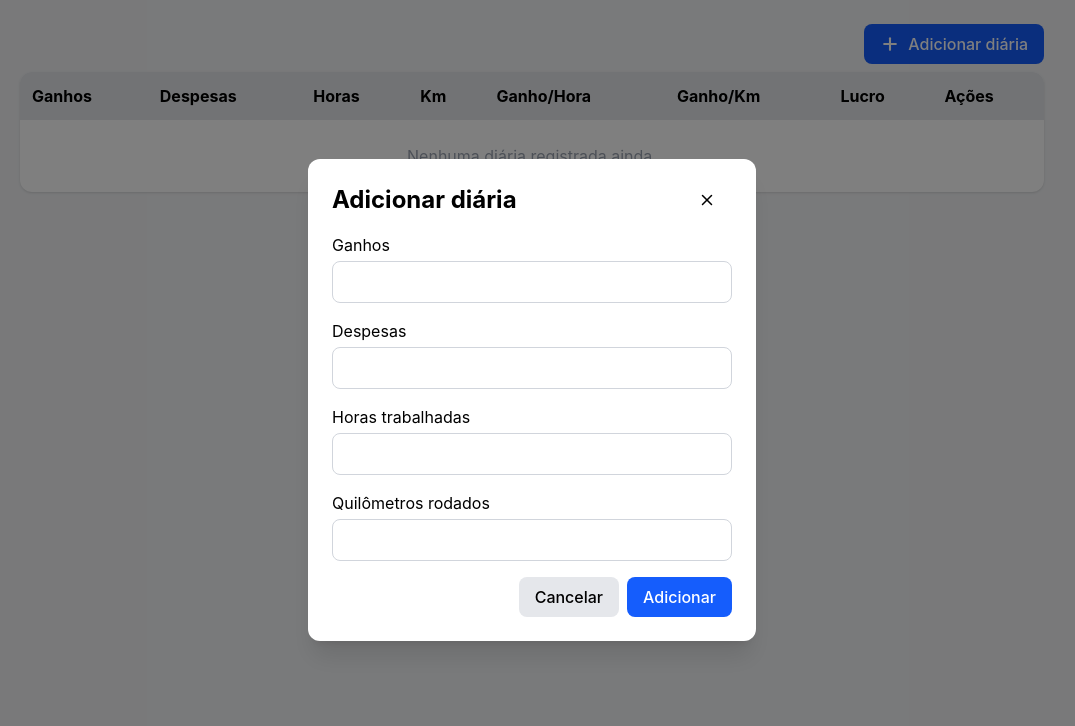
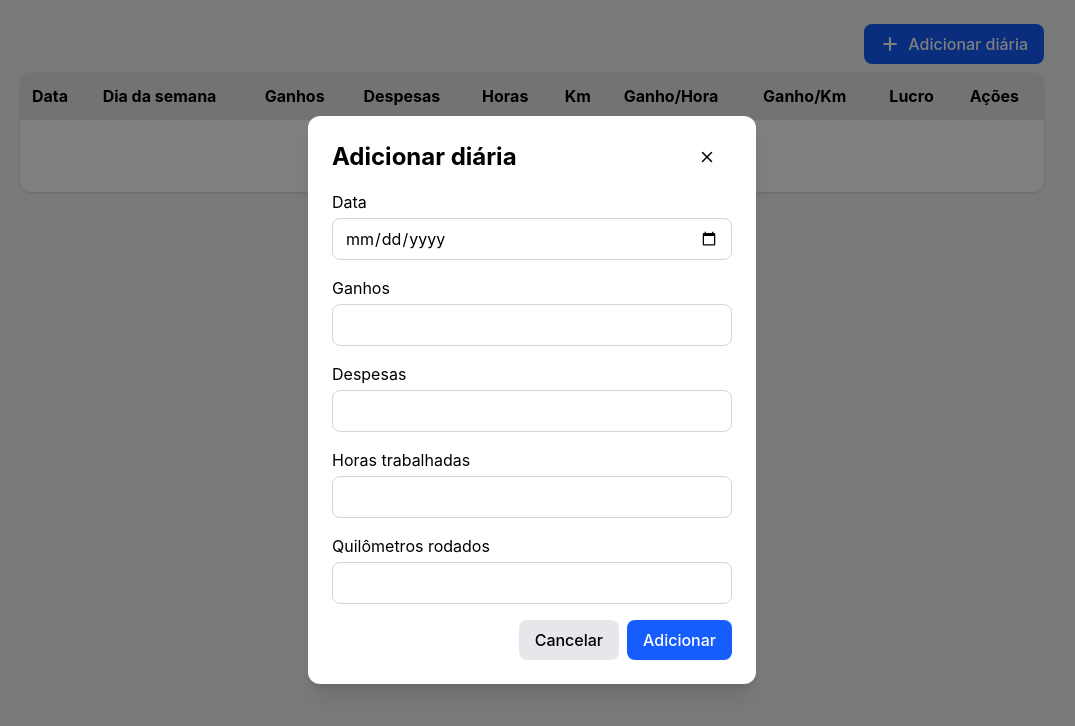
Before and after one commit to rodrigovalentimrs/driver-daily-dashboard, a React (Vite) app: page / in a window 1280 px wide. Both pictures are taken after a click on the button "Adicionar diária". Shown: the top 726 px of the page, without its empty margins (108-1183 px from the left). Built offline with nearby package versions, Linux system fonts and the light colour scheme.

Commit message:
feat: adiciona suporte inicial para datas e dias da semana

```diff
--- a/src/pages/Daily/components/DailyForm.jsx
+++ b/src/pages/Daily/components/DailyForm.jsx
@@ -27,6 +27,23 @@ export function DailyForm({
       </div>
 
       <form onSubmit={handleSubmit} className="flex flex-col gap-4">
+
+        <div className="flex flex-col gap-1">
+          <label htmlFor="Date">Data</label>
+          <Input
+            type="date"
+            name="date"
+            id="date"
+            step="0.01"
+            min="0"
+            value={formData.date}
+            onChange={handleChange}
+          />
+          {errors.date && (
+            <p className="text-red-500 text-sm">{errors.date}</p>
+          )}
+        </div>
+
         <div className="flex flex-col gap-1">
           <label htmlFor="earnings">Ganhos</label>
           <Input
--- a/src/pages/Daily/components/DailyTable.jsx
+++ b/src/pages/Daily/components/DailyTable.jsx
@@ -5,6 +5,8 @@ export function DailyTable({ list, startEditData, deleteData }) {
     <table className="w-full bg-white rounded-xl overflow-hidden shadow">
       <thead className="bg-gray-200">
         <tr className="text-left">
+          <th className="p-3">Data</th>
+          <th className="p-3">Dia da semana</th>
           <th className="p-3">Ganhos</th>
           <th className="p-3">Despesas</th>
           <th className="p-3">Horas</th>
--- a/src/pages/Daily/components/DailyTableRow.jsx
+++ b/src/pages/Daily/components/DailyTableRow.jsx
@@ -3,21 +3,25 @@ import { formatCurrency } from "../utils/formatters/formatCurrency";
 import { Trash2, Pencil } from "lucide-react";
 
 export function DailyTableRow({ item, startEditData, deleteData }) {
+  const date = item.date;
+  const weekday = item.weekday;
   const earnings = Number(item.earnings);
   const expenses = Number(item.expenses);
-  const hours = Number(item.workedHours);
-  const km = Number(item.distanceKm);
+  const workedHours = Number(item.workedHours);
+  const distanceKm = Number(item.distanceKm);
 
   const profit = earnings - expenses;
-  const gainPerHour = hours > 0 ? (earnings / hours).toFixed(2) : 0;
-  const gainPerKm = km > 0 ? (earnings / km).toFixed(2) : 0;
+  const gainPerHour = workedHours > 0 ? (earnings / workedHours).toFixed(2) : 0;
+  const gainPerKm = distanceKm > 0 ? (earnings / distanceKm).toFixed(2) : 0;
 
   return (
     <tr className="border-b hover:bg-gray-50 transition">
-      <td className="p-3">{formatCurrency(item.earnings)}</td>
-      <td className="p-3">{formatCurrency(item.expenses)}</td>
-      <td className="p-3">{item.workedHours}</td>
-      <td className="p-3">{item.distanceKm}</td>
+      <td className="p-3">{date}</td>
+      <td className="p-3">{weekday}</td>
+      <td className="p-3">{formatCurrency(earnings)}</td>
+      <td className="p-3">{formatCurrency(expenses)}</td>
+      <td className="p-3">{workedHours}</td>
+      <td className="p-3">{distanceKm}</td>
       <td className="p-3">{formatCurrency(gainPerHour)}</td>
       <td className="p-3">{formatCurrency(gainPerKm)}</td>
       <td className="p-3">{formatCurrency(profit)}</td>
--- a/src/pages/Daily/hooks/useDailyForm.js
+++ b/src/pages/Daily/hooks/useDailyForm.js
@@ -1,6 +1,7 @@
 import { useState, useEffect } from "react";
 
 const initialFormData = {
+  date: "",
   earnings: "",
   expenses: "",
   workedHours: "",
--- a/src/pages/Daily/validators/validateDailyForm.js
+++ b/src/pages/Daily/validators/validateDailyForm.js
@@ -1,12 +1,22 @@
 export function validateDailyForm(formData) {
   const errorMessage = {};
 
+  const date = formData.date;
+  const weekday = formData.weekday;
   const earnings = Number(formData.earnings);
   const expenses = Number(formData.expenses);
   const workedHours = Number(formData.workedHours);
   const distanceKm = Number(formData.distanceKm);
 
-  if (formData.earnings === "") {
+  if (date === "") {
+    errorMessage.date = "O campo data é obrigatório";
+  }
+
+  if (weekday === "") {
+    errorMessage.weekday = "O campo dia da semana é obrigatório";
+  }
+
+  if (earnings === "") {
     errorMessage.earnings = "O campo ganhos é obrigatório";
   } else if (isNaN(earnings)) {
     errorMessage.earnings = "Digite um número válido";
@@ -14,7 +24,7 @@ export function validateDailyForm(formData) {
     errorMessage.earnings = "Valor deve ser maior que zero";
   }
 
-  if (formData.expenses === "") {
+  if (expenses === "") {
     errorMessage.expenses = "O campo despesas é obrigatório";
   } else if (isNaN(expenses)) {
     errorMessage.expenses = "Digite um número válido";
@@ -22,7 +32,7 @@ export function validateDailyForm(formData) {
     errorMessage.expenses = "Não pode ser negativo";
   }
 
-  if (formData.workedHours === "") {
+  if (workedHours === "") {
     errorMessage.workedHours = "O campo horas é obrigatório";
   } else if (isNaN(workedHours)) {
     errorMessage.workedHours = "Digite um número válido";
@@ -30,7 +40,7 @@ export function validateDailyForm(formData) {
     errorMessage.workedHours = "Deve ser maior que zero";
   }
 
-  if (formData.distanceKm === "") {
+  if (distanceKm === "") {
     errorMessage.distanceKm = "O campo distância é obrigatório";
   } else if (isNaN(distanceKm)) {
     errorMessage.distanceKm = "Digite um número válido";
```
